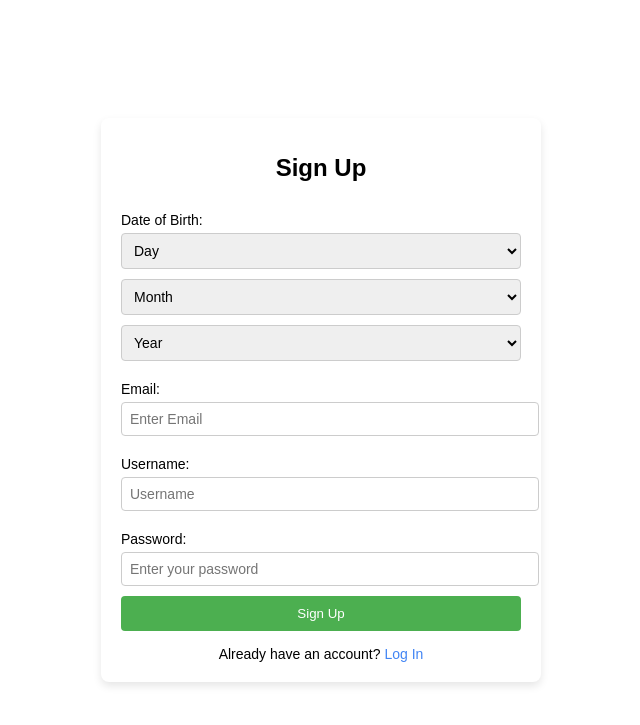
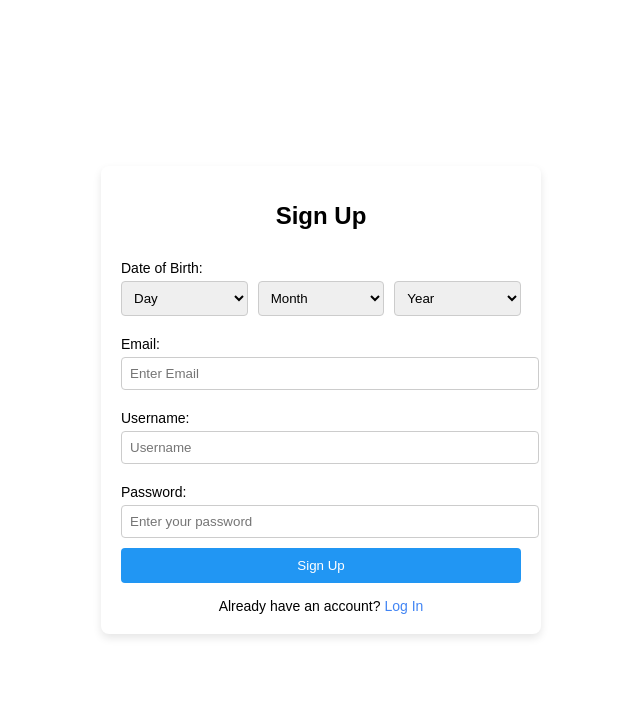
Before and after one commit to JLancerr/Group-4, a Flask app: template templates/Signup.html in a window 1280 px wide. Shown: the top 725 px of the page, without its empty margins (319-959 px from the left). Run offline with Flask 3, Linux system fonts and the light colour scheme; the template is opened without the code that fills it, so the values that code supplies are empty.

Commit message:
fixed date format

```diff
--- a/templates/Login.html
+++ b/templates/Login.html
@@ -9,7 +9,9 @@
 <body>
   <div class="form-container">
     <header>
-        <img src="img\logo.png" alt="Logo.png" class="logo">
+        <div class="logo">
+            <img src="" alt="Logo.png" class="logo">
+        </div>
         <h1>Welcome</h1>
     </header>
     <form>
--- a/templates/Signup.css
+++ b/templates/Signup.css
@@ -36,13 +36,18 @@
     font-size: 14px;
   }
 
+  .dob-container {
+    display: flex;
+    gap: 10px;
+    justify-content: space-between;
+  }
+
   select, input {
     width: 100%;
     padding: 8px;
     margin-bottom: 10px;
     border: 1px solid #ccc;
     border-radius: 4px;
-    font-size: 14px;
   }
 
   input :active{
@@ -64,15 +69,17 @@
 
   .submit-btn {
     padding: 10px;
-    background-color: #4CAF50;
+    background-color: #2196F3;
     color: #fff;
     border: none;
     border-radius: 4px;
     cursor: pointer;
+    transition: transform 0.2s ease, background-color 0.3s;
   }
 
   .submit-btn:hover {
-    background-color: #45a049;
+    background-color: #0b7dda;
+    transform: scale(0.9);
   }
 
   .login-redirect {
```
Also changed, not shown: templates/Login.css (+14 -8 lines).
